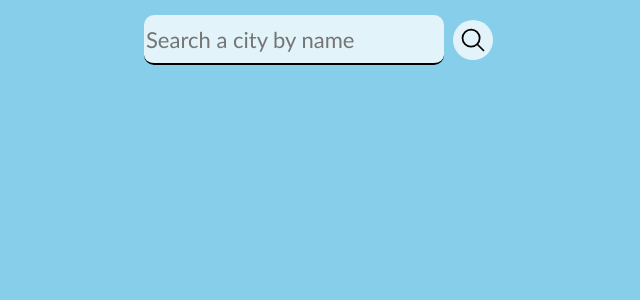
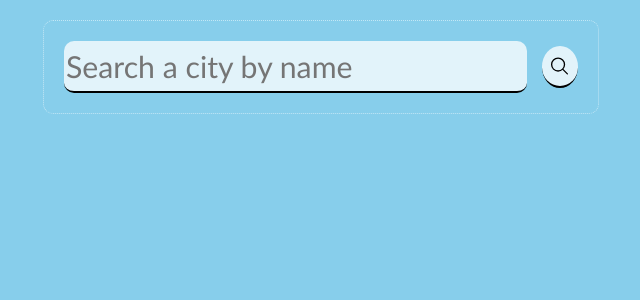
Before and after one commit to MarcoSosio/WeatherApp, a React (Vite) app: page / in a window 1280 px wide. Shown: the top 300 px of the page, without its empty margins (319-959 px from the left). Built offline with nearby package versions, Linux system fonts and the light colour scheme.

Commit message:
aggiusto stile responsitive, create variabili scss, risistemato il codice

```diff
--- a/src/App.jsx
+++ b/src/App.jsx
@@ -1,15 +1,14 @@
-import './App.scss'
+import './App.scss';
 import { useState } from 'react';
 import Context from './Context';
 import SearchBar from './components/SearchBar/SearchBar.jsx';
 import MainInfo from './components/MainInfo/MainInfo.jsx';
 
 function App() {
-  const [data,setData]=useState();
+    const [data, setData] = useState();
 
     return (
         <div id="App">
-          <div id="container">
             <Context
                 value={{
                     dataState: [data, setData],
@@ -19,8 +18,7 @@ function App() {
                 <MainInfo></MainInfo>
             </Context>
         </div>
-      </div>
     );
 }
 
-export default App
+export default App;
--- a/src/App.scss
+++ b/src/App.scss
@@ -1,7 +1,8 @@
 #App{
-    font-family: 'Gill Sans', 'Gill Sans MT', Calibri, 'Trebuchet MS', sans-serif;
     display: flex;
-    justify-content: center;
+    flex-direction: column;
+    margin: 20px;
+    width: calc(300px + 20vw); // 15px/1vw
     button:hover{
         border: 1px solid black !important;
     }
--- /dev/null
+++ b/src/_styles.scss
@@ -0,0 +1,17 @@
+$bgcolor-search-input-button:rgba(255, 255, 255, 0.76);
+$bgcolor-tip-bar:rgba(255, 255, 255, 0.64);
+$mainInfo-text-color:white;
+$text-shadow-color:rgb(41, 91, 184);
+
+$b-radius: 10px;
+
+@mixin b-search-input-button(){
+    border:unset;
+    border-bottom: 2px solid black
+}
+@mixin style-main-blocks(){
+    margin-bottom: 10px;
+    padding: 20px;
+    border: 1px dotted rgba(255, 255, 255, 0.5);
+    border-radius: $b-radius;
+}
--- a/src/components/MainInfo/MainInfo.jsx
+++ b/src/components/MainInfo/MainInfo.jsx
@@ -8,35 +8,25 @@ export default function MainInfo(){
     const {dataState}=context
     const [data,]=dataState;
 
-    function displayInfo(){
-        if(!data){
-            return null
-        }
-        else if(data.error){
-            return (
-                <span>{data.error.message}</span>
-            )
-        }
-        else if(data.current){
-            console.log(data)
-            return (
+    return (
+        <>
+            {!data && null}
+            {data?.error && <span>{data.error.message}</span>}
+            {data?.current && (
                 <div id="MainInfo">
-                    <div id="container1">
+                    <div id="city-name">{data.location.name}</div>
+                    <div id="container-icon-temp">
                         <img
                             src={data.current.condition.icon}
                             alt="icon"
                             id="condition-icon"
                         />
-                        <p id="temp-c">{data.current.temp_c}</p>
+                        <div id="temp-c">{data.current.temp_c}</div>
                     </div>
-                    <p id="condition-text">{data.current.condition.text}</p>
+                    <div id="condition-text">{data.current.condition.text}</div>
                 </div>
-            );
-        }
-    }
-    return (
-        <div>
-            {displayInfo()}
-        </div>
+            )}
+        </>
     );
+
 }
--- a/src/components/MainInfo/MainInfo.scss
+++ b/src/components/MainInfo/MainInfo.scss
@@ -1,25 +1,34 @@
+@use "../../styles.scss";
+
 #MainInfo{
-    width: 20vw; //provvisorio
+    @include styles.style-main-blocks();
+    padding-top: 0;
     display: flex;
     flex-direction: column;
-    #container1{
+    #city-name{
+        font-size: 1.7rem;
+        text-align: center;
+        color: styles.$mainInfo-text-color;
+        text-shadow: 0 3px 3px black;
+    }
+    #container-icon-temp{
         display: flex;
+        justify-content: space-around;
+        align-items: center;
         #condition-icon{
-        width: 150px;
-        //border: 1px solid black;
-        margin-right: 10px;
+            width: 30%;
         }
         #temp-c{
-            margin: 0;
-            align-self: center;
             font-size: 2rem;
-            text-shadow: 4px 4px 10px black;
-            color: beige;
+            text-shadow: 5px 5px 10px styles.$text-shadow-color;
+            color: styles.$mainInfo-text-color;
         }
     }
     #condition-text{
+        font-size: 1.2rem;
+        color: styles.$mainInfo-text-color;
         text-align: center;
-        margin-top: 0;
+        text-shadow: 3px 3px 6px styles.$text-shadow-color;
     }
 
 }
--- a/src/components/SearchBar/SearchBar.jsx
+++ b/src/components/SearchBar/SearchBar.jsx
@@ -2,7 +2,7 @@ import './searchBar.scss';
 import getWeather from '../../services/getWeather';
 import { useContext, useRef, useState} from 'react';
 import Context from '../../Context';
-import TipBar from './tipBar/TipBar';
+import TipBar from './TipBar/TipBar';
 import { TIP_BAR_STATES } from '../../constants';
 
 export default function SearchBar() {
@@ -24,7 +24,7 @@ export default function SearchBar() {
                 setData(result);
                 setTipBarStatus(TIP_BAR_STATES.HIDDEN);
                 // modifico il testo dell'input inserendo il risultato della ricerca
-                if (!result.error && city != result.location.name) {
+                if (!result.error && inputValue != result.location.name) {
                     setInputValue(result.location.name);
                     inputRef.current.blur() //tolgo il focus
                 }
@@ -51,12 +51,12 @@ export default function SearchBar() {
             .catch((err) => console.error('Errore ' + err));
     }
 
-    function acceptTip(tipCity) {
+    /* function acceptTip(tipCity) {
         if(tipCity){
             setInputValue(tipCity);
             inputRef.current.focus();
         }
-    }
+    } */
 
     //handlers
 
@@ -100,7 +100,7 @@ export default function SearchBar() {
                     <img src="/searchIcon.svg" id="icon"></img>
                 </button>
 
-            <TipBar tipCity={tipCity} acceptTip={acceptTip} tipBarStatus={tipBarStatus}></TipBar>
+            <TipBar tipCity={tipCity} searchCity={searchCity} tipBarStatus={tipBarStatus}></TipBar>
         </div>
     );
 }
--- a/src/components/SearchBar/TipBar/TipBar.jsx
+++ b/src/components/SearchBar/TipBar/TipBar.jsx
@@ -1,23 +1,22 @@
 import './TipBar.scss';
 import { TIP_BAR_STATES } from '../../../constants';
 
-export default function TipBar({ tipCity, acceptTip, tipBarStatus }) {
+export default function TipBar({ tipCity, searchCity, tipBarStatus }) {
     return (
         <>
-            {(function () { //IIFE function
-                if (!tipCity || tipBarStatus == TIP_BAR_STATES.HIDDEN) {
-                    //se non ho trovato un suggerimento
-                    return null;
-                } else if (tipBarStatus == TIP_BAR_STATES.NOTHING_FOUND) {
-                    return <span>Nothing found</span>;
-                } else {
-                    return (
-                        <button id="TipBar" onClick={() => acceptTip(tipCity)}>
-                            {tipCity}
-                        </button>
-                    );
-                }
-            })()}
+            {/* Mostra Nothing found se lo stato è NOTHING_FOUND */}
+            {tipBarStatus === TIP_BAR_STATES.NOTHING_FOUND && (
+                <span>Nothing found</span>
+            )}
+
+            {/* Mostra il bottone se esiste tipCity e lo stato non è HIDDEN o NOTHING_FOUND */}
+            {tipCity &&
+                tipBarStatus !== TIP_BAR_STATES.HIDDEN &&
+                tipBarStatus !== TIP_BAR_STATES.NOTHING_FOUND && (
+                    <button id="TipBar" onClick={() => searchCity(tipCity)}>
+                        {tipCity}
+                    </button>
+                )}
         </>
     );
 }
--- a/src/components/SearchBar/TipBar/TipBar.scss
+++ b/src/components/SearchBar/TipBar/TipBar.scss
@@ -1,7 +1,9 @@
-@use "../../../index.scss";
+@use "../../../styles.scss";
 #TipBar{
     border: unset;
-    background-color: index.$bgcolor-tip-bar;
-    border-radius: index.$b-radius;
-    font-size: 0.7rem
+    background-color: styles.$bgcolor-tip-bar;
+    border-radius: styles.$b-radius;
+    font-size: 0.7rem;
+    height: calc(20px + 1vw);
+    margin-top: 20px;
 }
--- a/src/components/SearchBar/searchBar.scss
+++ b/src/components/SearchBar/searchBar.scss
@@ -1,27 +1,24 @@
-@use "../../index.scss";
+@use "../../styles.scss";
 
 #SearchBar{
+    @include styles.style-main-blocks();
     display: grid;
-    grid-template-columns: 300px 50px;
-    grid-template-rows: 50px 25px;
-    column-gap: 4px;
-    row-gap: 10px;
-    margin-top: 15px;
+    grid-template-columns: 9fr 1fr;
+    grid-template-rows: auto auto; //sulla prima riga si adatta alle dimensioni dell'immagine del bottone ricerca
     #city-input{
-        border: unset;
-        border-bottom: 2px solid black;
-        border-radius: index.$b-radius;
-        background-color: index.$bgcolor-search-input-button;
+        @include styles.b-search-input-button();
+        border-radius: styles.$b-radius;
+        background-color: styles.$bgcolor-search-input-button;
         font: inherit;
-        /* &:focus{
-            outline: unset;
-        } */
     }
     #search-button{
-        border: unset;
+        @include styles.b-search-input-button();
+        margin: 10%;
+        margin-right: 0;
+        margin-left: 15px;
         border-radius: 50%;
-        margin: 5px;
-        background-color: index.$bgcolor-search-input-button;
+        padding: 15%;
+        background-color: styles.$bgcolor-search-input-button;
         img{
             width: 100%;
             height: 100%;
--- a/src/index.scss
+++ b/src/index.scss
@@ -1,10 +1,12 @@
 html{
-    font-size: 22px;
+    font-family: 'Gill Sans', 'Gill Sans MT', Calibri, 'Trebuchet MS', sans-serif;
+    font-size: calc(20px + 0.8vw);
+    #root{
+        display: flex;
+        justify-content: center;
+    }
     body{
         margin: 0;
         background-color: skyblue;
     }
 }
-$bgcolor-search-input-button:rgba(255, 255, 255, 0.76);
-$bgcolor-tip-bar:rgba(255, 255, 255, 0.64);
-$b-radius: 10px;
```
Lines whose indentation alone changed are shown as unchanged.
